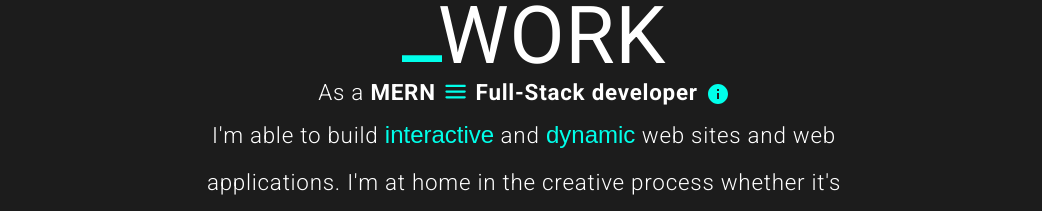
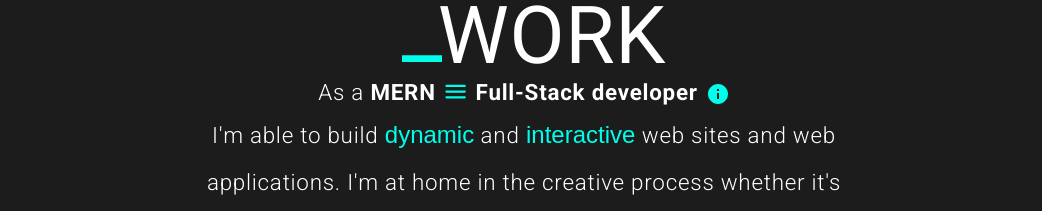
Before and after one commit to bryson-palmer/bryson-palmer.github.io, a React (Create React App) app: page / in a window 1280 px wide. Shown: the part 840-1051 px from the top of the page, without its empty margins (116-1158 px from the left). Built offline with nearby package versions, Linux system fonts and the light colour scheme.

Commit message:
Added brand hover effects to the buttons interactive, dynamic, and info in the work component.

```diff
--- a/src/Components/Layout/Work.js
+++ b/src/Components/Layout/Work.js
@@ -110,6 +110,10 @@
     fontSize: '1.5rem',
     marginLeft: '0.5rem',
     color: '#00ffea',
+    transition: 'all .5s ease-in-out',
+    '&:hover': {
+      filter: 'drop-shadow(0px 0px 1px #fff)',
+  },
     [theme.breakpoints.down('768')]: {
       fontSize: '1.3rem',
     },
@@ -123,17 +127,16 @@
   [theme.breakpoints.down('xs')]: {
     lineHeight: '0',
   },
-  interactive: {
+  dynamic: {
     color: '#00ffea',
     fontWeight: 'normal',
     fontSize: '1.5rem',
     margin: '0 0.4rem 0.25rem 0.4rem',
     transition: 'all .5s ease-in-out',
     '&:hover': {
-      fontSize: '120%',
+      textDecoration: 'none',
       textShadow: '0 0 3px #fff',
-      marginBottom: '0.2rem',
-    },
+  },
     [theme.breakpoints.down('768')]: {
       fontSize: '1.3rem',
     },
@@ -145,12 +148,17 @@
       margin: '0 0.4rem 0.10rem 0.4rem',
     },
   },
-  dynamic: {
+  interactive: {
     color: '#00ffea',
     fontWeight: 'normal',
     fontSize: '1.5rem',
     margin: '0 0.4rem 0.25rem 0.4rem',
     transition: 'all .5s ease-in-out',
+    '&:hover': {
+      textDecoration: 'none',
+      textShadow: '0 0 3px #fff',
+      marginBottom: '0.2rem',
+    },
     [theme.breakpoints.down('768')]: {
       fontSize: '1.3rem',
     },
@@ -382,12 +390,12 @@
             </ButtonBase>
           </span> <br />
           I'm able to build
-          <ButtonBase className={classes.interactive}>interactive </ButtonBase>
+          <ButtonBase className={classes.dynamic}>dynamic </ButtonBase>
           and
           <ButtonBase
-            className={classes.dynamic}
+            className={classes.interactive}
             onClick={() => setShowTime(true)} >
-            {' '} dynamic </ButtonBase>
+            {' '} interactive </ButtonBase>
           web sites and web applications.
           I'm at home in the creative process whether it's engineering or styling software.
           I'm full of inspiration and creative drive. Let's build the<span className={classes.future}> future</span>.
```
